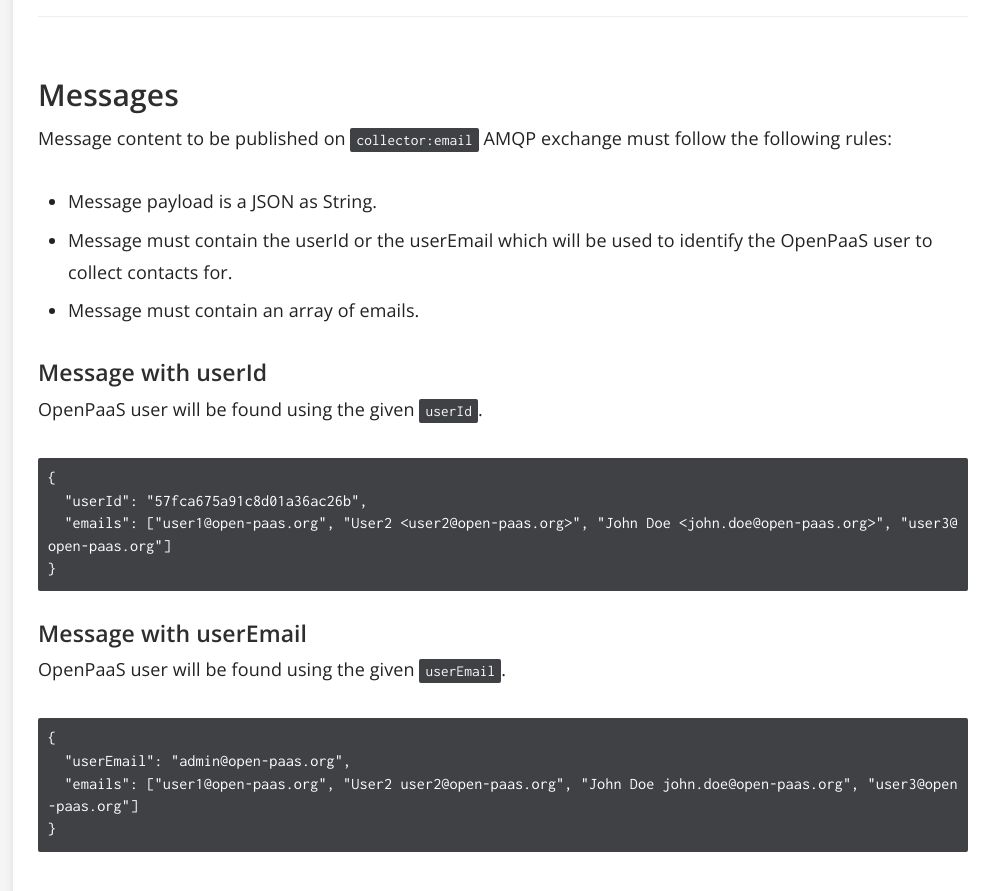
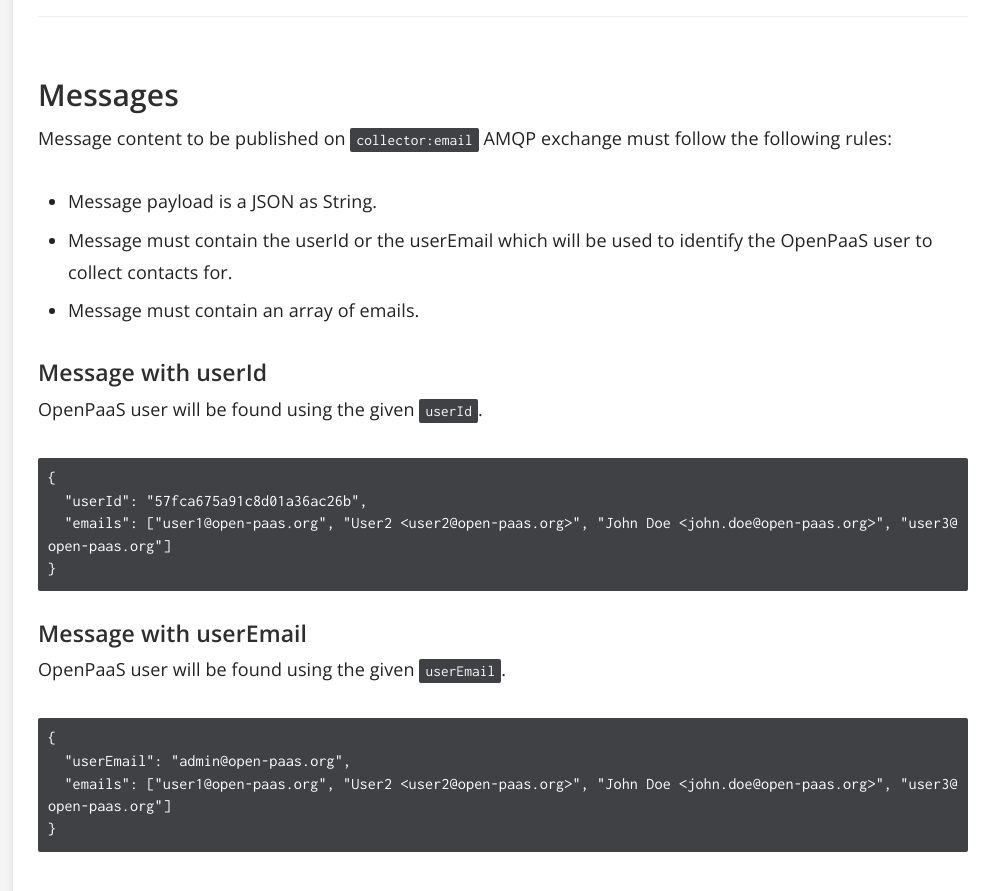
Before and after one commit to linagora/openpaas-doc, a Jekyll site: the page built from _docs/modules/contact/collected.md, in a window 1280 px wide and 900 px high, scrolled down 1777 px. Shown: the top 891 px of the window, without its empty margins (287-1280 px from the left). Built offline with Jekyll 4.4.1, drawn with Linux system fonts in a browser that asks for light colours; a script that is not in the unit is left out; part of the change alters nothing that is shown.

````diff
--- a/_docs/modules/contact/collected.md
+++ b/_docs/modules/contact/collected.md
@@ -64,6 +64,6 @@ OpenPaaS user will be found using the given `userEmail`.
 ``` json
 {
   "userEmail": "admin@open-paas.org",
-  "emails": ["user1@open-paas.org", "User2 user2@open-paas.org", "John Doe john.doe@open-paas.org", "user3@open-paas.org"]
+  "emails": ["user1@open-paas.org", "User2 <user2@open-paas.org>", "John Doe <john.doe@open-paas.org>", "user3@open-paas.org"]
 }
 ```
````
